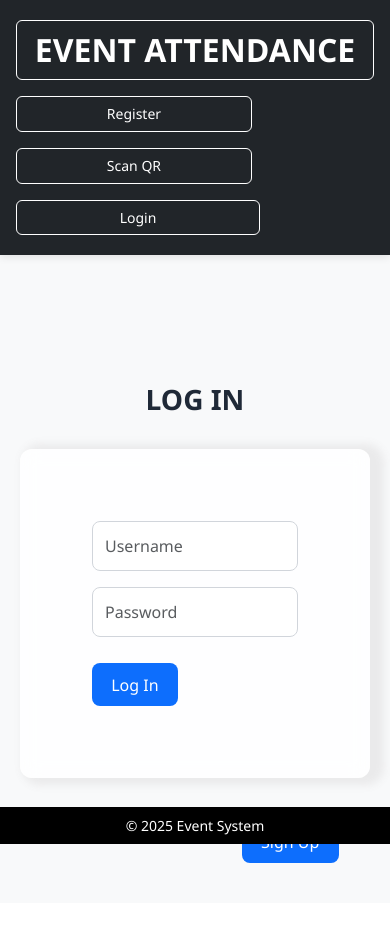
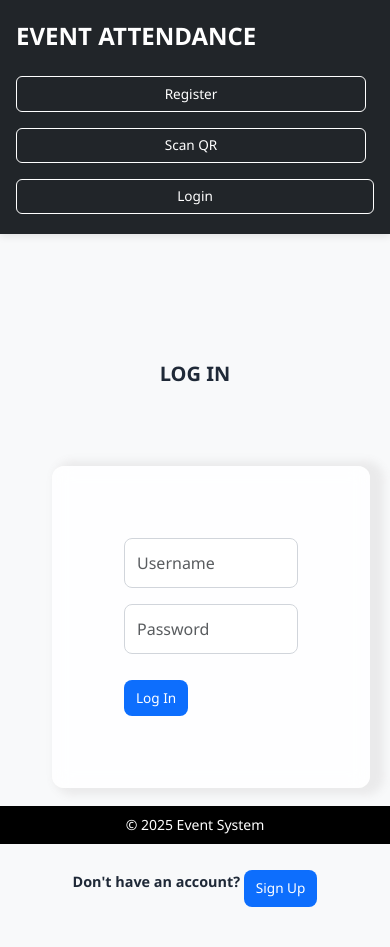
Before and after one commit to keerthi-manasvi/NSCC-Event-App, a Django app: page /login/ in a window 390 px wide. Before the commit the page ends 863 px from the top, so only its background shows below. Run offline with Django 5.2, Linux system fonts and the light colour scheme.

Commit message:
Add openpyxl, fix static settings, update CSS and layout

```diff
--- a/Event/static/Event/styles.css
+++ b/Event/static/Event/styles.css
@@ -5,14 +5,8 @@
     color: #1f2937;
     margin: 0;
     padding: 0;
-    /* Optional background image */
-    /*
-    background-image: url("{% static 'images/images.jpg' %}");
-    background-size: cover;
-    background-repeat: no-repeat;
-    background-position: center;
-    background-attachment: fixed;
-    */
+    font-size: 1rem;
+    line-height: 1.6;
 }
 
 /* === Header & Navbar === */
@@ -65,6 +59,7 @@
     border-radius: 12px;
     padding: 2rem;
     animation: fadeInUp 0.6s ease-out;
+    box-sizing: border-box;
 }
 
 @keyframes fadeInUp {
@@ -82,8 +77,10 @@
 /* === Form Container === */
 .card-body {
     margin-top: 90px;
+    width: 100%;
 }
 
+/* === Titles === */
 .card-title {
     font-size: 1.75rem;
     font-weight: 600;
@@ -95,6 +92,9 @@
     width: 100%;
     border-collapse: collapse;
     margin-top: 1rem;
+    display: block;
+    overflow-x: auto;
+    white-space: nowrap;
 }
 
 thead {
@@ -106,8 +106,10 @@
     padding: 0.75rem;
     text-align: left;
     border-bottom: 1px solid #e5e7eb;
+    font-size: 0.875rem;
 }
 
+/* === Badges === */
 .badge {
     padding: 0.3rem 0.6rem;
     border-radius: 6px;
@@ -134,6 +136,7 @@
     text-decoration: none;
     transition: all 0.3s ease-in-out;
     margin-top: 1rem;
+    font-size: 1rem;
 }
 
 .button-container {
@@ -141,6 +144,7 @@
     justify-content: flex-start;
     gap: 0.5rem;
     margin-top: 1rem;
+    flex-wrap: wrap;
 }
 
 .btn-primary {
@@ -189,6 +193,8 @@
     border: 1px solid #d1d5db;
     font-size: 1rem;
     transition: border-color 0.3s ease;
+    width: 100%;
+    box-sizing: border-box;
 }
 
 .form-control:focus {
@@ -219,14 +225,16 @@
     font-size: 0.875rem;
 }
 
-/* === Responsive === */
-@media (max-width: 640px) {
+/* === Responsive Design === */
+@media (max-width: 768px) {
+    .navbar {
+        flex-direction: column;
+        align-items: stretch;
+    }
 
-    .card-custom,
-    .glass-card,
-    form {
-        padding: 1.5rem;
-        margin: 1rem;
+    .navbar-brand {
+        font-size: 1.5rem;
+        margin-bottom: 0.5rem;
     }
 
     nav a,
@@ -237,8 +245,39 @@
         text-align: center;
     }
 
-    .navbar {
-        flex-direction: column;
-        align-items: flex-start;
+    .glass-card,
+    .card-body,
+    form {
+        padding: 1.5rem;
+        margin: 1rem;
+    }
+
+    .card-title {
+        font-size: 1.5rem;
+    }
+
+    th,
+    td {
+        font-size: 0.8rem;
+    }
+
+    .btn {
+        font-size: 0.9rem;
+        padding: 0.5rem 1rem;
     }
 }
+
+@media (max-width: 480px) {
+    body {
+        font-size: 0.9rem;
+    }
+
+    .card-title {
+        font-size: 1.25rem;
+    }
+
+    .btn {
+        font-size: 0.85rem;
+        padding: 0.5rem 0.75rem;
+    }
+}
--- a/Event/templates/Event/layout.html
+++ b/Event/templates/Event/layout.html
@@ -15,7 +15,7 @@
 
 <body>
     <nav class="navbar navbar-dark bg-dark px-3">
-        <a class="navbar-brand" href="#">EVENT ATTENDANCE</a>
+        <span class="navbar-brand">EVENT ATTENDANCE</span>
         <div class="d-flex align-items-center flex-wrap">
 
             {% if user.is_authenticated %}
--- a/NSCC/settings.py
+++ b/NSCC/settings.py
@@ -83,7 +83,6 @@
 
 # Static files
 STATIC_URL = '/static/'
-STATICFILES_DIRS = [BASE_DIR / 'static']  # your local static folder
 STATIC_ROOT = BASE_DIR / 'staticfiles'
 STATICFILES_STORAGE = 'whitenoise.storage.CompressedManifestStaticFilesStorage'
 
--- a/requirements.txt
+++ b/requirements.txt
@@ -6,6 +6,7 @@
 dj-database-url
 whitenoise
 psycopg2-binary
+openpyxl==3.1.5
 
 # QR Code generation
 qrcode[pil]
```
